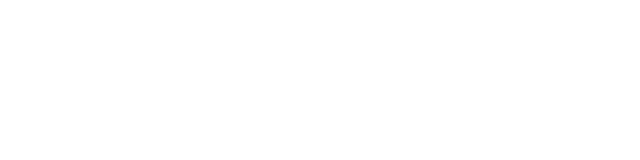
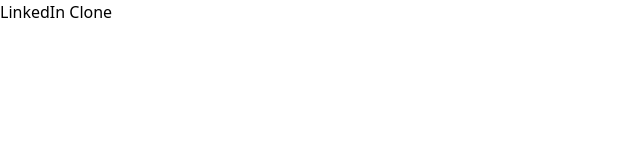
Before and after one commit to tomsclater/linkedin-clone, a Next.js app: page / in a window 1280 px wide. Shown: the top 160 px of the page, without its empty margins (0-640 px from the left). Built offline with nearby package versions, Linux system fonts and the light colour scheme.

Commit message:
Tailwind configuration

```diff
--- a/pages/index.js
+++ b/pages/index.js
@@ -11,7 +11,7 @@
         <link rel="icon" href="/favicon.ico" />
       </Head>
 
-
+      LinkedIn Clone
     </div>
   )
 }
--- a/styles/globals.css
+++ b/styles/globals.css
@@ -1,16 +1,3 @@
-html,
-body {
-  padding: 0;
-  margin: 0;
-  font-family: -apple-system, BlinkMacSystemFont, Segoe UI, Roboto, Oxygen,
-    Ubuntu, Cantarell, Fira Sans, Droid Sans, Helvetica Neue, sans-serif;
-}
-
-a {
-  color: inherit;
-  text-decoration: none;
-}
-
-* {
-  box-sizing: border-box;
-}
+@tailwind base;
+@tailwind components;
+@tailwind utilities;
--- a/tailwind.config.js
+++ b/tailwind.config.js
@@ -1,5 +1,8 @@
 module.exports = {
-  content: [],
+  content: [
+    "./pages/**/*.{js,ts,jsx,tsx}",
+    "./components/**/*.{js,ts,jsx,tsx}",
+  ],
   theme: {
     extend: {},
   },
```
